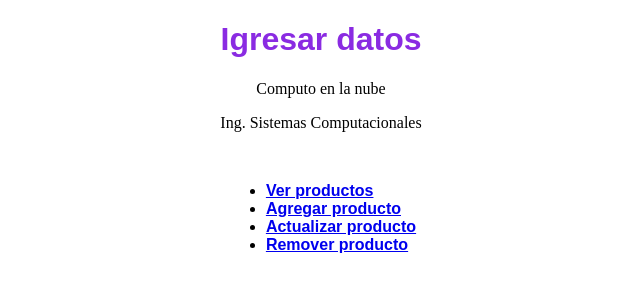
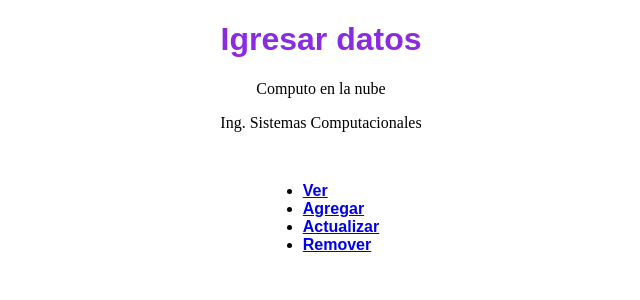
Before and after one commit to JordyRios/cloudproyet, a PHP site: page / in a window 1280 px wide. Shown: the top 300 px of the page, without its empty margins (319-959 px from the left). Run offline with PHP 8.4, Linux system fonts and the light colour scheme.

Commit message:
Update index.php

```diff
--- a/index.php
+++ b/index.php
@@ -3,10 +3,10 @@
 <div class="center-align">
 	<ul>
 		<div class="left-align">
-			<li><a href="read.php"><strong>Ver productos</strong></a></li>
-			<li><a href="insert.php"><strong>Agregar producto</strong></a></li>
-			<li><a href="update.php"><strong>Actualizar producto</strong></a></li>
-			<li><a href="delete.php"><strong>Remover producto</strong></a></li>
+			<li><a href="read.php"><strong>Ver</strong></a></li>
+			<li><a href="insert.php"><strong>Agregar</strong></a></li>
+			<li><a href="update.php"><strong>Actualizar</strong></a></li>
+			<li><a href="delete.php"><strong>Remover</strong></a></li>
 		</div>
 	</ul>
 </div>
```
